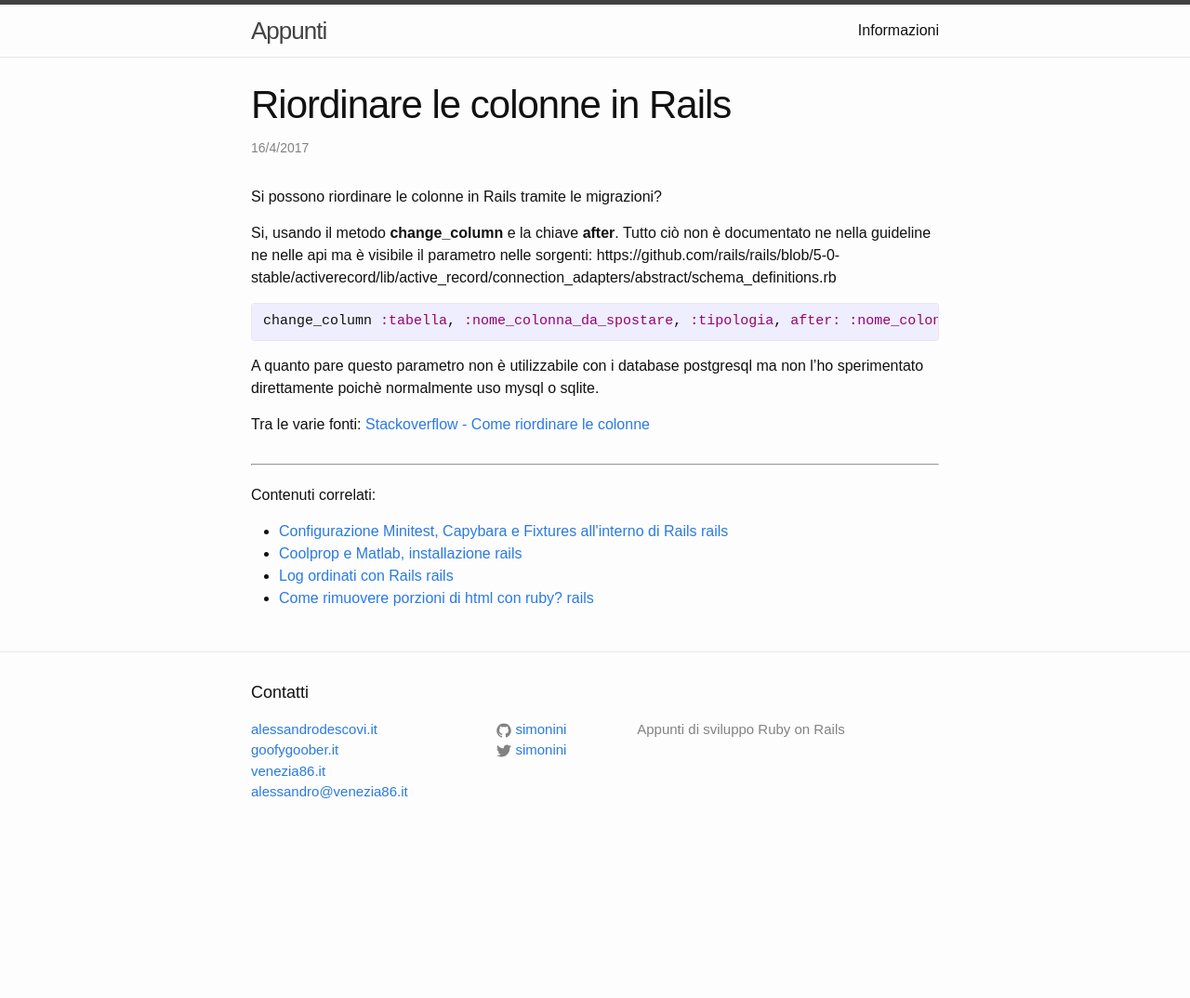
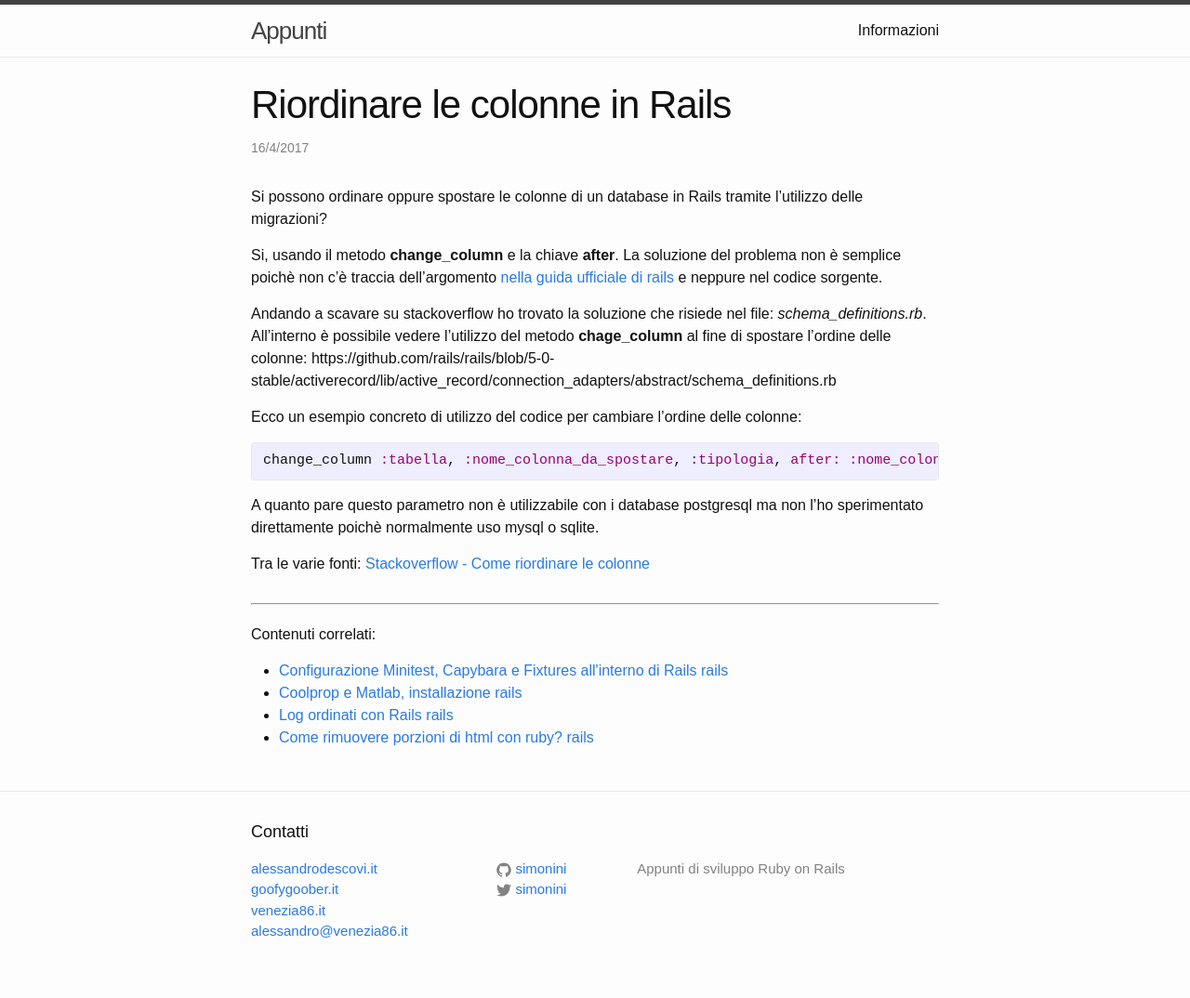
Before and after one commit to descovi/simonini.github.io, a Jekyll site: the page built from _posts/2017-04-16-riordinare-le-colonne-in-rails.md, in a window 1280 px wide. Shown: the whole page at 93% size. Built offline with Jekyll 4.4.1, drawn with Linux system fonts in a browser that asks for light colours; before the commit the page ends 924 px from its top, so only the background shows below that.

Commit message:
Update di chiarezza sull'articolo per spostare l'ordine delle colonne.

```diff
--- a/_posts/2017-04-16-riordinare-le-colonne-in-rails.md
+++ b/_posts/2017-04-16-riordinare-le-colonne-in-rails.md
@@ -5,12 +5,16 @@ date: 2017-04-16 19:02:49 +0200
 categories: rails migration migrazioni rename
 ---
 
-Si possono riordinare le colonne in Rails tramite le migrazioni?
+Si possono ordinare oppure spostare le colonne di un database in Rails tramite l'utilizzo delle migrazioni?
 
 Si, usando il metodo __change_column__ e la chiave __after__.
-Tutto ciò non è documentato ne nella guideline ne nelle api ma è visibile il parametro nelle sorgenti:
+La soluzione del problema non è semplice poichè non c'è traccia dell'argomento [nella guida ufficiale di rails](http://guides.rubyonrails.org/) e neppure nel codice sorgente.
+
+Andando a scavare su stackoverflow ho trovato la soluzione che risiede nel file: _schema\_definitions.rb_.
+All'interno è possibile vedere l'utilizzo del metodo __chage_column__ al fine di spostare l'ordine delle colonne:
 https://github.com/rails/rails/blob/5-0-stable/activerecord/lib/active_record/connection_adapters/abstract/schema_definitions.rb
 
+Ecco un esempio concreto di utilizzo del codice per cambiare l'ordine delle colonne:
 {% highlight ruby %}
 change_column :tabella, :nome_colonna_da_spostare, :tipologia, after: :nome_colonna_dopo_la_quale_posizionarsi
 {% endhighlight %}
```
